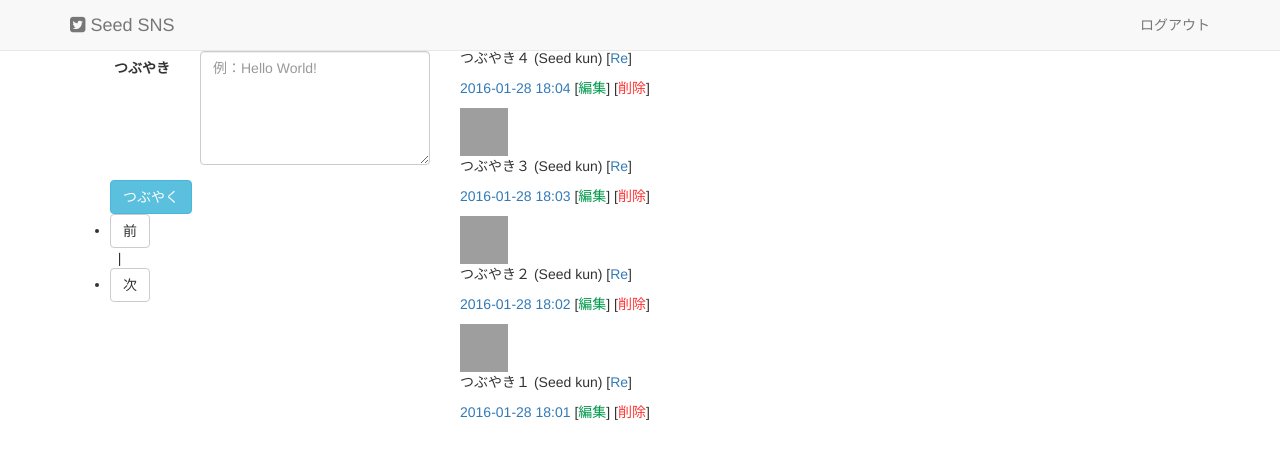
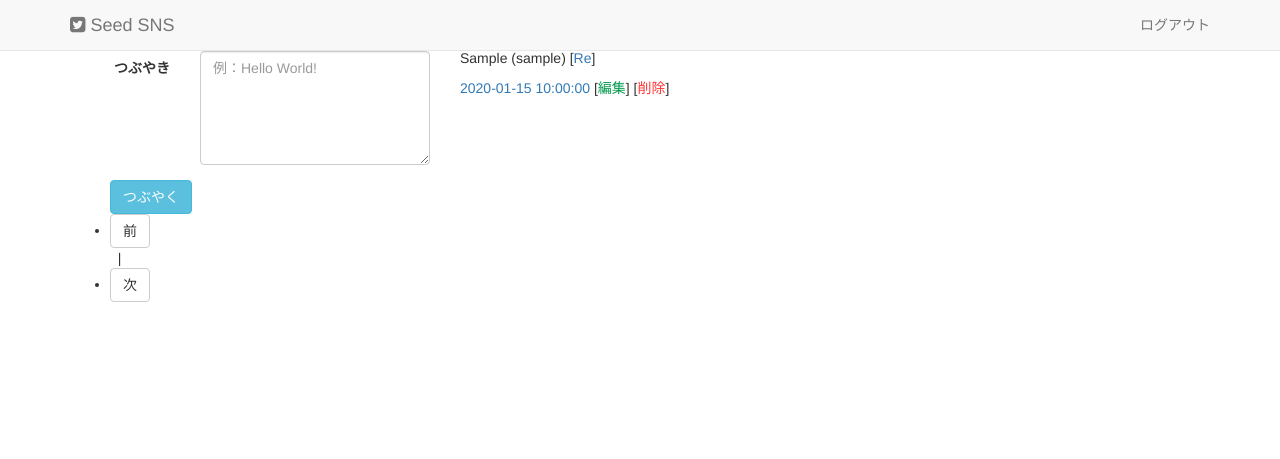
Before and after one commit to Ryohei-J/seed_sns, a PHP site: page / in a window 1280 px wide. Shown: the top 459 px of the page. Run offline with PHP 8.4, Linux system fonts and the light colour scheme; the visitor is signed in with stand-in values (Sample User, id 1); tables that the repository leaves empty hold one stand-in row (values such as "Sample post"); grey boxes marked "Sample" are stand-in pictures; some libraries are stand-ins or nearby versions; grey boxes are pictures that could not be loaded.

Commit message:
ツイートの登録、表示まで実装

```diff
--- a/design/index.php
+++ b/design/index.php
@@ -14,6 +14,26 @@
   header('Location:login.php');
   exit();
 }
+
+  // ツイートをデータベースに登録する
+  if (!empty($_POST)) {
+    if ($_POST['tweet'] != '') {
+      $sql = sprintf('INSERT INTO tweets SET tweet = "%s", member_id = %d, reply_tweet_id = %d, created = NOW()',
+             mysqli_real_escape_string($db, $_POST['tweet']),
+             mysqli_real_escape_string($db, $member['member_id']),
+             mysqli_real_escape_string($db, $_POST['reply_tweet_id'])
+      );
+      mysqli_query($db, $sql) or die(mysqli_error($db));
+
+      header('Location:index.php');
+      exit();
+    }
+  }
+
+  // ツイートをデータベースから取得する
+  $sql = sprintf('SELECT `members`.`nick_name`, `members`.`picture_path`, `tweets`.* FROM `members`, `tweets`
+                  WHERE `members`.`member_id` = `tweets`.`member_id` ORDER BY `tweets`.`created` DESC');
+  $posts = mysqli_query($db, $sql) or die(mysqli_error($db));
 
 ?>
 
@@ -88,62 +108,26 @@
       </div>
 
       <div class="col-md-8 content-margin-top">
+        <?php while ($post = mysqli_fetch_assoc($posts)) { ?>
         <div class="msg">
-          <img src="http://c85c7a.medialib.glogster.com/taniaarca/media/71/71c8671f98761a43f6f50a282e20f0b82bdb1f8c/blog-images-1349202732-fondo-steve-jobs-ipad.jpg" width="48" height="48">
+          <!-- プロフィール写真 -->
+          <img src="member_picture/<?php echo htmlspecialchars($post['picture_path'], ENT_QUOTES, 'UTF-8'); ?>" width="48" height="48">
           <p>
-            つぶやき４<span class="name"> (Seed kun) </span>
+            <!-- ツイート内容 -->
+            <?php echo htmlspecialchars($post['tweet'], ENT_QUOTES, 'UTF-8'); ?>
+            <!-- ニックネーム -->
+            <span class="name"> (<?php echo htmlspecialchars($post['nick_name'], ENT_QUOTES, 'UTF-8') ?>) </span>
             [<a href="#">Re</a>]
           </p>
           <p class="day">
             <a href="view.php">
-              2016-01-28 18:04
+              <?php echo htmlspecialchars($post['created'], ENT_QUOTES, 'UTF-8'); ?>
             </a>
             [<a href="#" style="color: #00994C;">編集</a>]
             [<a href="#" style="color: #F33;">削除</a>]
           </p>
         </div>
-        <div class="msg">
-          <img src="http://c85c7a.medialib.glogster.com/taniaarca/media/71/71c8671f98761a43f6f50a282e20f0b82bdb1f8c/blog-images-1349202732-fondo-steve-jobs-ipad.jpg" width="48" height="48">
-          <p>
-            つぶやき３<span class="name"> (Seed kun) </span>
-            [<a href="#">Re</a>]
-          </p>
-          <p class="day">
-            <a href="view.php">
-              2016-01-28 18:03
-            </a>
-            [<a href="#" style="color: #00994C;">編集</a>]
-            [<a href="#" style="color: #F33;">削除</a>]
-          </p>
-        </div>
-        <div class="msg">
-          <img src="http://c85c7a.medialib.glogster.com/taniaarca/media/71/71c8671f98761a43f6f50a282e20f0b82bdb1f8c/blog-images-1349202732-fondo-steve-jobs-ipad.jpg" width="48" height="48">
-          <p>
-            つぶやき２<span class="name"> (Seed kun) </span>
-            [<a href="#">Re</a>]
-          </p>
-          <p class="day">
-            <a href="view.php">
-              2016-01-28 18:02
-            </a>
-            [<a href="#" style="color: #00994C;">編集</a>]
-            [<a href="#" style="color: #F33;">削除</a>]
-          </p>
-        </div>
-        <div class="msg">
-          <img src="http://c85c7a.medialib.glogster.com/taniaarca/media/71/71c8671f98761a43f6f50a282e20f0b82bdb1f8c/blog-images-1349202732-fondo-steve-jobs-ipad.jpg" width="48" height="48">
-          <p>
-            つぶやき１<span class="name"> (Seed kun) </span>
-            [<a href="#">Re</a>]
-          </p>
-          <p class="day">
-            <a href="view.php">
-              2016-01-28 18:01
-            </a>
-            [<a href="#" style="color: #00994C;">編集</a>]
-            [<a href="#" style="color: #F33;">削除</a>]
-          </p>
-        </div>
+        <?php } ?>
       </div>
 
     </div>
```
